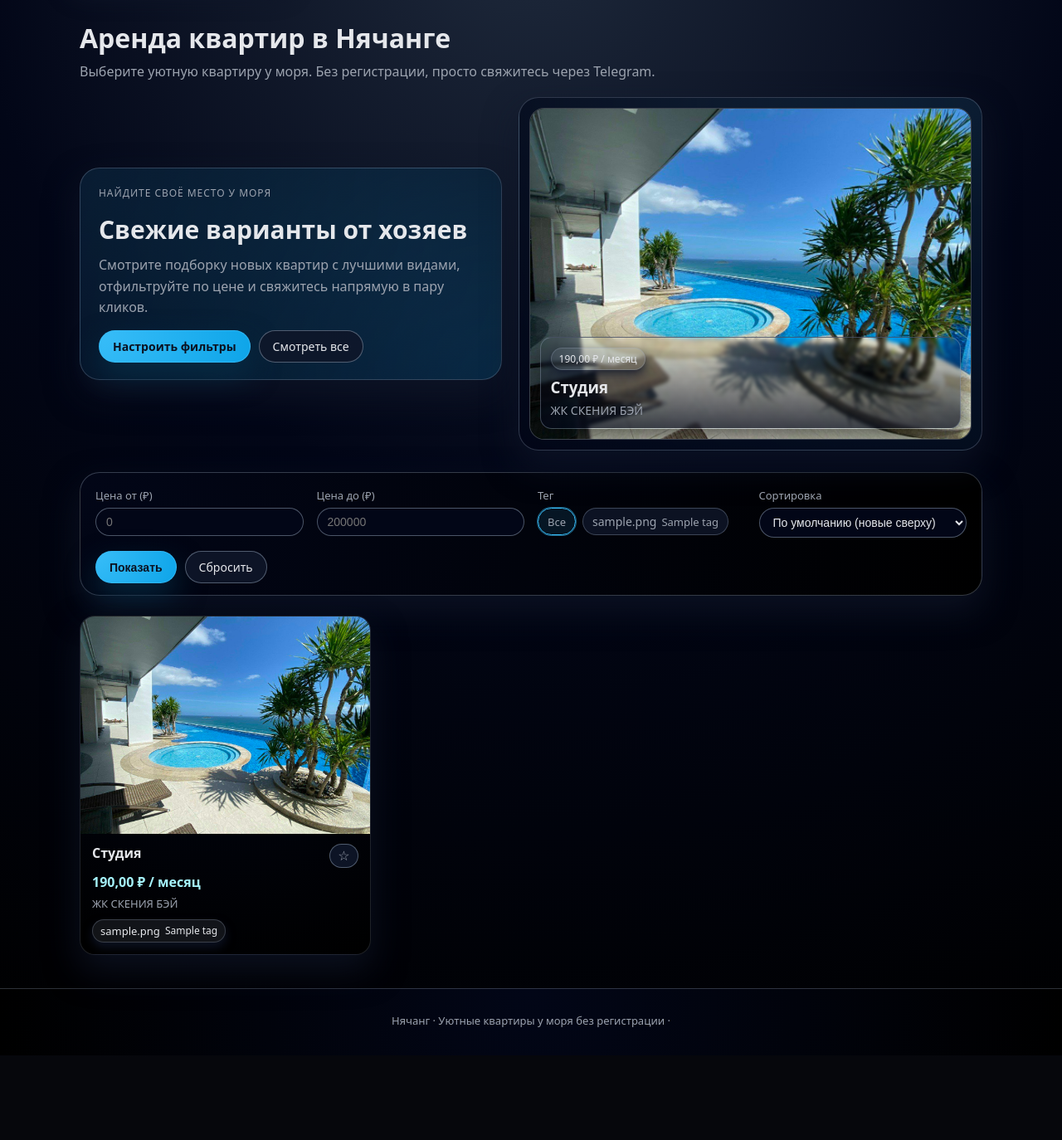
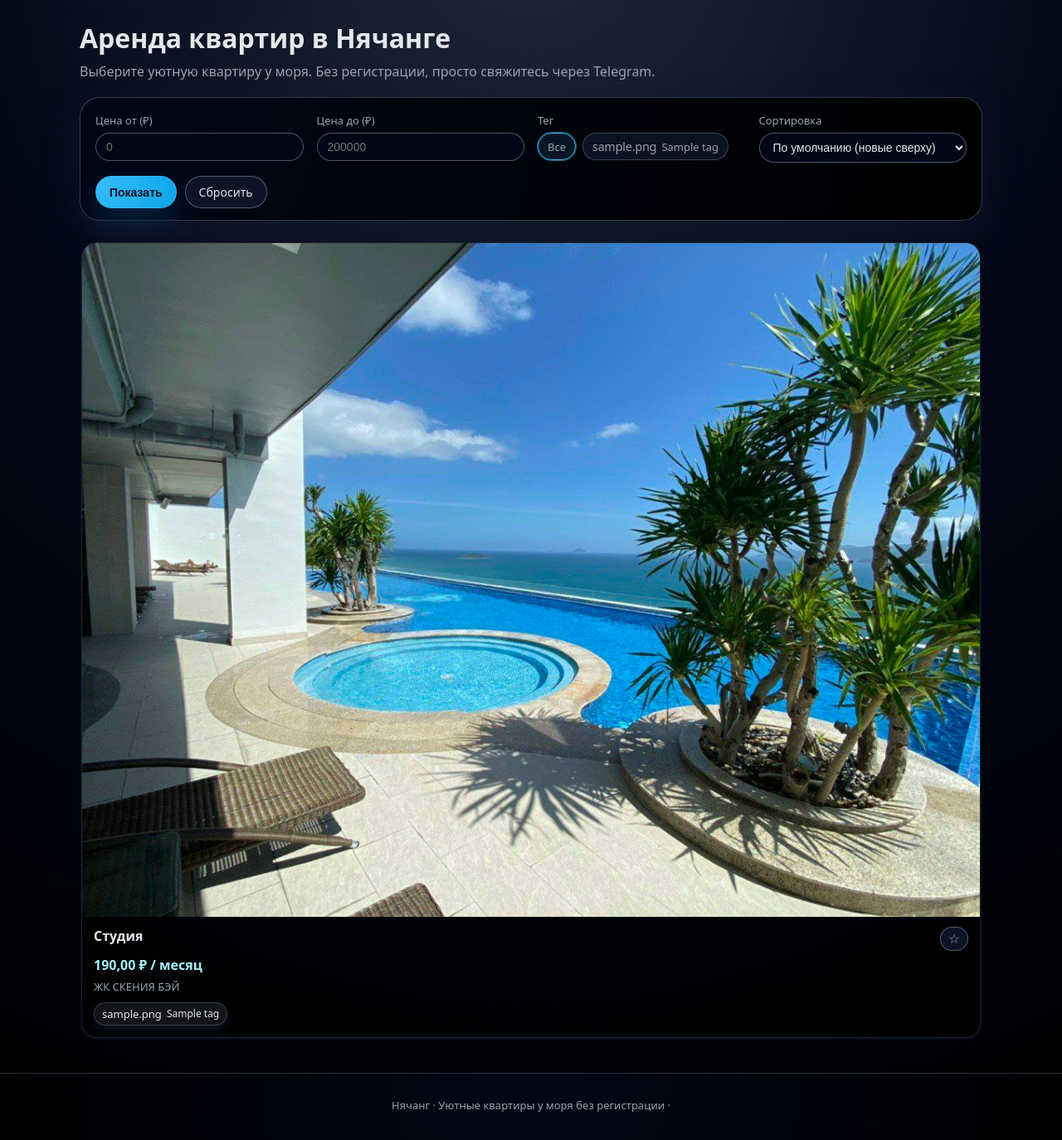
Before and after one commit to victormorozov1/rent, a Django app: page / in a window 1280 px wide. Shown: the part 80-1454 px from the top of the page at 83% size. Before the commit the page ends 1318 px from the top, so only its background shows below. Run offline with Django 5.2, Linux system fonts and the light colour scheme; data comes from the database, SQL or seed files in the repository; tables that the repository leaves empty hold one stand-in row (values such as "Sample post").

Commit message:
Make listings cards browsable with carousel

```diff
--- a/nhatrang_rentals/listings/static/listings/styles.css
+++ b/nhatrang_rentals/listings/static/listings/styles.css
@@ -84,56 +84,6 @@
 
 .site-main {
     padding: 24px 0 40px;
-}
-
-.hero-grid {
-    display: grid;
-    grid-template-columns: minmax(0, 1fr) minmax(0, 1.1fr);
-    gap: 20px;
-    align-items: center;
-    margin-bottom: 26px;
-}
-
-.hero-copy {
-    background: radial-gradient(circle at top left, rgba(56, 189, 248, 0.12), rgba(8, 47, 73, 0.05)),
-                radial-gradient(circle at bottom right, rgba(14, 165, 233, 0.18), rgba(2, 6, 23, 0.9));
-    border: 1px solid rgba(148, 163, 184, 0.3);
-    border-radius: var(--radius-xl);
-    padding: 20px 22px;
-    box-shadow: var(--shadow-soft);
-}
-
-.hero-copy h2 {
-    font-size: clamp(24px, 4vw, 30px);
-    margin: 6px 0 10px;
-}
-
-.hero-copy p {
-    margin: 0 0 14px;
-    color: var(--text-muted);
-    line-height: 1.6;
-}
-
-.hero-actions {
-    display: flex;
-    gap: 10px;
-    flex-wrap: wrap;
-}
-
-.eyebrow {
-    text-transform: uppercase;
-    letter-spacing: 0.08em;
-    font-size: 12px;
-    color: #a5f3fc;
-    margin: 0;
-}
-
-.hero-carousel-card {
-    background: radial-gradient(circle at top right, rgba(56, 189, 248, 0.1), rgba(2, 6, 23, 0.92));
-    border: 1px solid rgba(148, 163, 184, 0.3);
-    border-radius: var(--radius-xl);
-    padding: 12px;
-    box-shadow: var(--shadow-soft);
 }
 
 .site-footer {
@@ -302,6 +252,15 @@
     display: grid;
     grid-template-columns: repeat(auto-fill, minmax(260px, 1fr));
     gap: 18px;
+}
+
+.cards-grid--carousel {
+    grid-template-columns: repeat(auto-fit, minmax(240px, 1fr));
+}
+
+.listings-carousel {
+    position: relative;
+    margin-top: 18px;
 }
 
 .listing-card {
@@ -548,11 +507,21 @@
     aspect-ratio: 4 / 3;
 }
 
+.carousel-viewport--cards {
+    aspect-ratio: auto;
+    border: none;
+    background: transparent;
+}
+
 .carousel-track {
     display: flex;
     width: 100%;
     height: 100%;
     transition: transform 250ms ease-out;
+}
+
+.carousel-viewport--cards .carousel-track {
+    height: auto;
 }
 
 .carousel-slide {
@@ -562,6 +531,15 @@
     object-fit: cover;
     position: relative;
     overflow: hidden;
+}
+
+.carousel-viewport--cards .carousel-slide {
+    height: auto;
+    overflow: visible;
+}
+
+.listings-slide {
+    padding: 2px;
 }
 
 .carousel-empty {
--- a/nhatrang_rentals/listings/templates/listings/listing_list.html
+++ b/nhatrang_rentals/listings/templates/listings/listing_list.html
@@ -6,49 +6,6 @@
 <section class="page-header">
     <h1>Аренда квартир в Нячанге</h1>
     <p>Выберите уютную квартиру у моря. Без регистрации, просто свяжитесь через Telegram.</p>
-</section>
-
-<section class="hero-grid">
-    <div class="hero-copy">
-        <p class="eyebrow">Найдите своё место у моря</p>
-        <h2>Свежие варианты от хозяев</h2>
-        <p>Смотрите подборку новых квартир с лучшими видами, отфильтруйте по цене и свяжитесь напрямую в пару кликов.</p>
-        <div class="hero-actions">
-            <a class="btn-primary" href="#filter-form">Настроить фильтры</a>
-            <a class="btn-ghost" href="#listings-grid">Смотреть все</a>
-        </div>
-    </div>
-    <div class="hero-carousel-card">
-        <div class="carousel" data-carousel data-carousel-autoplay="5000">
-            <div class="carousel-viewport">
-                <div class="carousel-track">
-                    {% for listing in listings|slice:":6" %}
-                        {% with photo=listing.photos.first %}
-                            <div class="carousel-slide hero-slide">
-                                {% if photo %}
-                                    <img src="{{ photo.image.url }}" alt="{{ listing.title }}">
-                                {% else %}
-                                    <div class="carousel-empty">Нет фото, но квартира ждёт вас</div>
-                                {% endif %}
-                                <div class="hero-slide__overlay">
-                                    <span class="tag-pill">{{ listing.price_per_month }} ₽ / месяц</span>
-                                    <h3>{{ listing.title }}</h3>
-                                    <p>{{ listing.address }}</p>
-                                </div>
-                            </div>
-                        {% endwith %}
-                    {% empty %}
-                        <div class="carousel-slide hero-slide">
-                            <div class="carousel-empty">Скоро появятся первые квартиры</div>
-                        </div>
-                    {% endfor %}
-                </div>
-            </div>
-            <button class="carousel-btn carousel-btn-prev" type="button" data-carousel-prev>‹</button>
-            <button class="carousel-btn carousel-btn-next" type="button" data-carousel-next>›</button>
-            <div class="carousel-dots" data-carousel-dots></div>
-        </div>
-    </div>
 </section>
 
 <section class="filters-card">
@@ -95,9 +52,17 @@
     </form>
 </section>
 
-<section class="cards-grid" id="listings-grid">
+<section class="listings-carousel" id="listings-grid">
     {% if listings %}
+        <div class="carousel" data-carousel>
+            <div class="carousel-viewport carousel-viewport--cards">
+                <div class="carousel-track">
                     {% for listing in listings %}
+                        {% if forloop.first or forloop.counter0|divisibleby:3 %}
+                            <div class="carousel-slide listings-slide">
+                                <div class="cards-grid cards-grid--carousel">
+                        {% endif %}
+
                         <article class="listing-card" data-listing-id="{{ listing.id }}">
                             <a href="{% url 'listings:listing_detail' listing.id %}" class="listing-thumb">
                                 {% with photos=listing.photos.all %}
@@ -136,7 +101,18 @@
                                 </div>
                             </div>
                         </article>
+
+                        {% if forloop.counter|divisibleby:3 or forloop.last %}
+                                </div>
+                            </div>
+                        {% endif %}
                     {% endfor %}
+                </div>
+            </div>
+            <button class="carousel-btn carousel-btn-prev" type="button" data-carousel-prev aria-label="Предыдущие квартиры">‹</button>
+            <button class="carousel-btn carousel-btn-next" type="button" data-carousel-next aria-label="Следующие квартиры">›</button>
+            <div class="carousel-dots" data-carousel-dots></div>
+        </div>
     {% else %}
         <p>Пока нет объявлений по выбранным фильтрам.</p>
     {% endif %}
```
Lines whose indentation alone changed are shown as unchanged.
